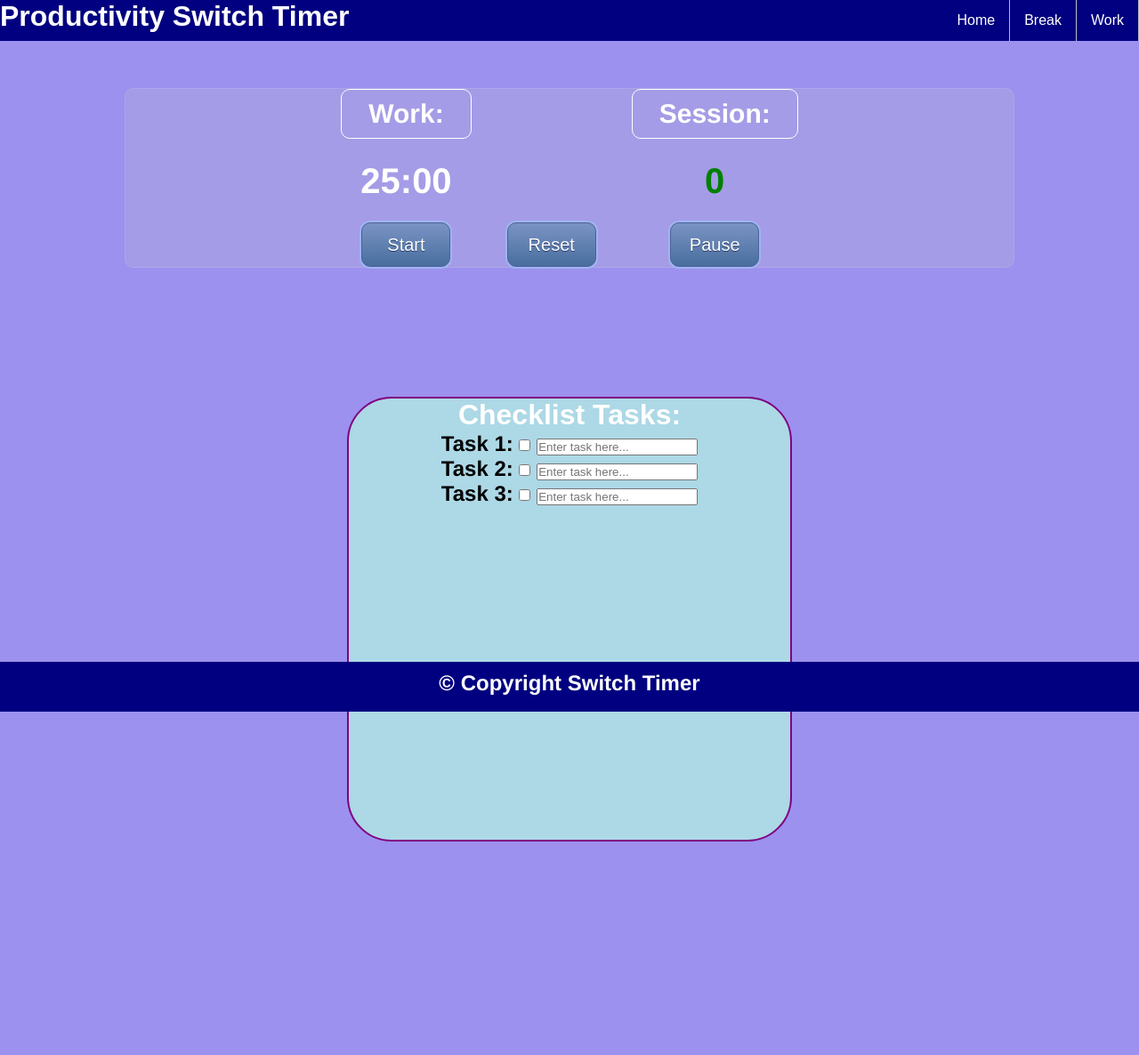
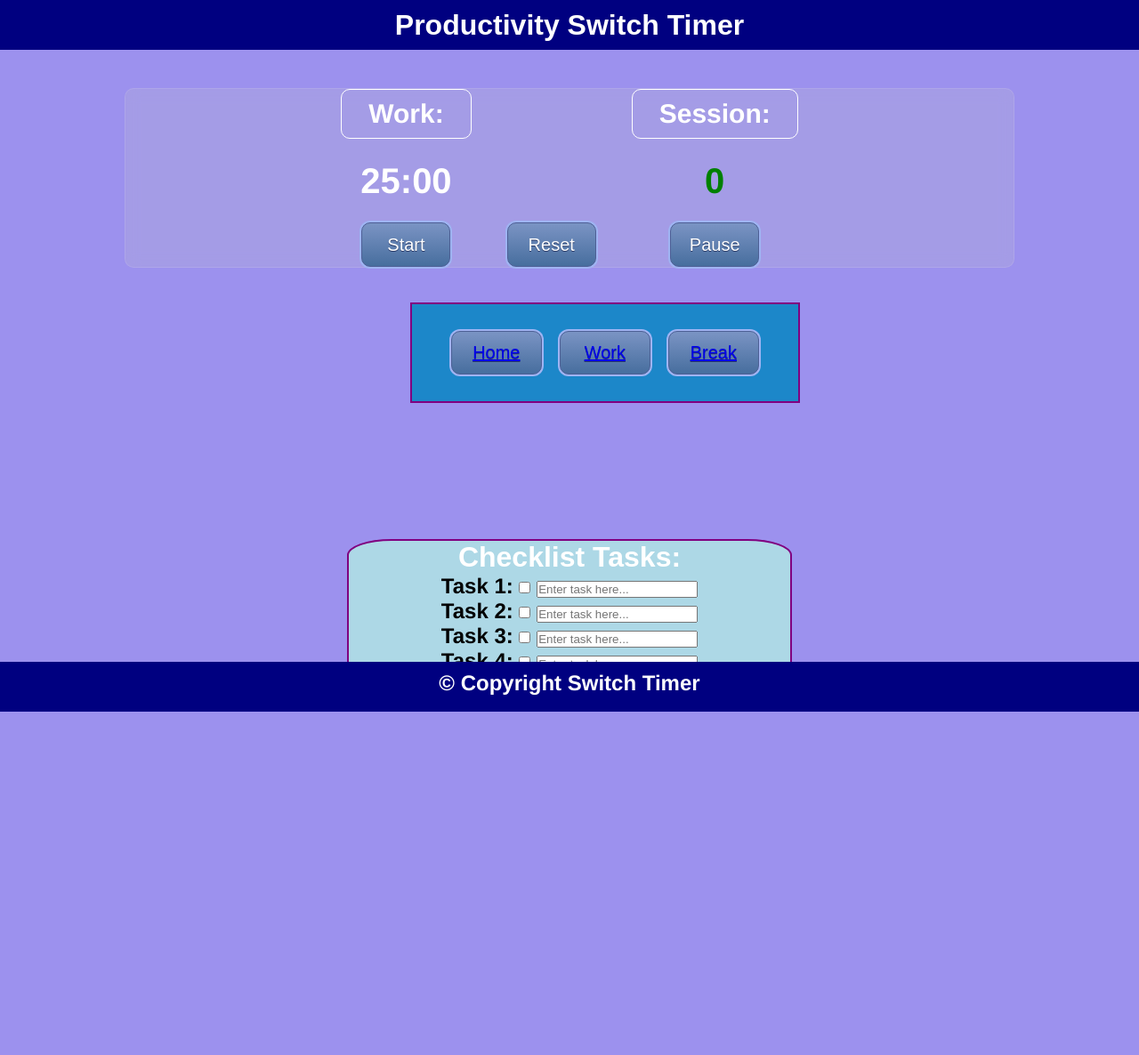
Before and after one commit to vfr9/switch-timer-group-project, a Flask app: page /work in a window 1280 px wide. Shown: the top 1186 px of the page at 89% size. After the commit the page ends 800 px from the top, so only its background shows below. Run offline with Flask 2, Linux system fonts and the light colour scheme.

Commit message:
styling and page links

```diff
--- a/static/style.css
+++ b/static/style.css
@@ -29,7 +29,7 @@ body {
 
 .header{
 	background-color:navy;
-	position: fixed;
+	position: static;
 	top: 0px;
 	width: 100%;
 	color: white;
@@ -61,6 +61,7 @@ body {
   .mainContainer {
 	height: 100vh;
 	font-family: helvetica;
+	position: static;
   }
 
   .container {
@@ -204,7 +205,7 @@ body {
 
 
 .square-background{
-	height: 500px;
+	height: 180px;
 	width: 500px;
 	background-color:lightblue;
 	text-align: center;
@@ -213,7 +214,7 @@ body {
 	margin: auto;
     border: 2px solid purple;
 	position: relative;
-	top: 400px;
+	top: 550px;
 
 }
 
@@ -338,6 +339,11 @@ body {
 		width: 100px;
 	}
 
+	#link {
+		grid-area: 3 / 3 / 3 / 3;
+		width: 100px;
+	}
+
 	#begin-app{
 		grid-area: 3 ;
 		width: 700px;
@@ -398,6 +404,12 @@ body {
     line-height: 1.5;
 }
 
+.linkbutton{
+	margin: 10px 10px;
+	justify-content: center;
+	display: flex;
+}
+
 
 
 /*Navigation Bar*/
@@ -425,12 +437,12 @@ ul {
 	background-color: #111;
   }
 
-  .active {
-	/*background-color: #04AA6D;*/
-  }
   li {
 	border-right: 1px solid #bbb;
   }
+
+  #menu li { padding: 0px; }
+  #menu li a { margin: 0px; display: block; width: 100%; height: 100%; }
 
 /*Adds Underline Effect*/
 .hover-underline-animation {
@@ -472,7 +484,7 @@ ul {
 	display: inline block;
 	font-size: 20px;
 	margin: 40px 460px;
-	cursor: pointer;
+	cursor: auto;
 	border: 2px solid purple;
 	position: relative;
 	top: 550px;
@@ -494,7 +506,24 @@ ul {
 	font-size: 20px;
 	margin: 40px 460px;
 	border: 2px solid purple;
-	position: relative;
-	top: 550px;
+	position: static;
+}
 
+.links{
+	background-color: #1c87c9;
+	border: none;
+	color: white;
+	padding: 20px 34px;
+	text-align: center;
+	text-decoration: none;
+	display: flex;
+	font-size: 20px;
+	margin: 40px 460px;
+	margin-left: auto;
+	margin-right: auto;
+	left: 36%;
+	border: 2px solid purple;
+	position: absolute;
+	top: 300px;
+	align-items: center;
 }
--- a/templates/work.html
+++ b/templates/work.html
@@ -16,16 +16,9 @@
 </head>
 <body>
 
-    <ul>
-
-
+    <div class="header">
     <h1 style="display:inline;">Productivity Switch Timer </h1>
-    <li><a href=./templates/work>Work</a></li>
-    <li><a href=./templates/break>Break</a></li>
-    <li><a href=./templates/index>Home</a></li>
-
-    </ul>
-  </h1>
+    </div>
  </header>
 
 
@@ -103,7 +96,11 @@
 
 
 
-
+<div class="links">
+  <button id="link" class="linkbutton btn"><a href=/ >Home</a></button>
+  <button id="link" class="linkbutton btn"><a href=/work>Work</a></button>
+  <button id="link" class="linkbutton btn"><a href=/break>Break</a></button>
+</div>
 
 
 
@@ -138,6 +135,9 @@
         <label for="checkc3">Task 3:</label>
         <input type="checkbox" id="checkc3" name="checkc3">
         <input type="text" id="checkt3" name="checkt3" placeholder="Enter task here..."><br>
+        <label for="checkc4">Task 4:</label>
+        <input type="checkbox" id="checkc4" name="checkc4">
+        <input type="text" id="checkt4" name="checkt4" placeholder="Enter task here..."><br>
     </h2>
 
 
```
Also changed, not shown: templates/break.html (+17 -66 lines).
